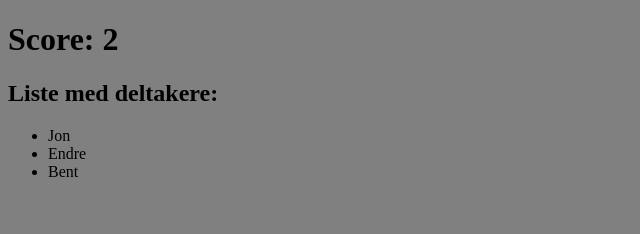
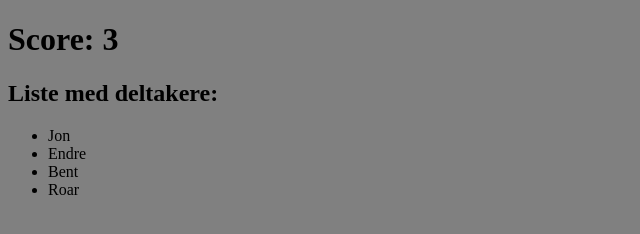
Before and after one commit to jonp-h/scoreboardYFF, a plain HTML site: page index.html in a window 1280 px wide. Shown: the full height of the page, 0-640 px from the left. Drawn offline with Linux system fonts and the light colour scheme.

Commit message:
update score and add new guy

```diff
--- a/index.html
+++ b/index.html
@@ -7,12 +7,13 @@
     <title>Document</title>
   </head>
   <body>
-    <h1>Score: 2</h1>
+    <h1>Score: 3</h1>
     <h2>Liste med deltakere:</h2>
     <ul>
       <li>Jon</li>
       <li>Endre</li>
       <li>Bent</li>
+      <li>Roar</li>
     </ul>
   </body>
 </html>
```
